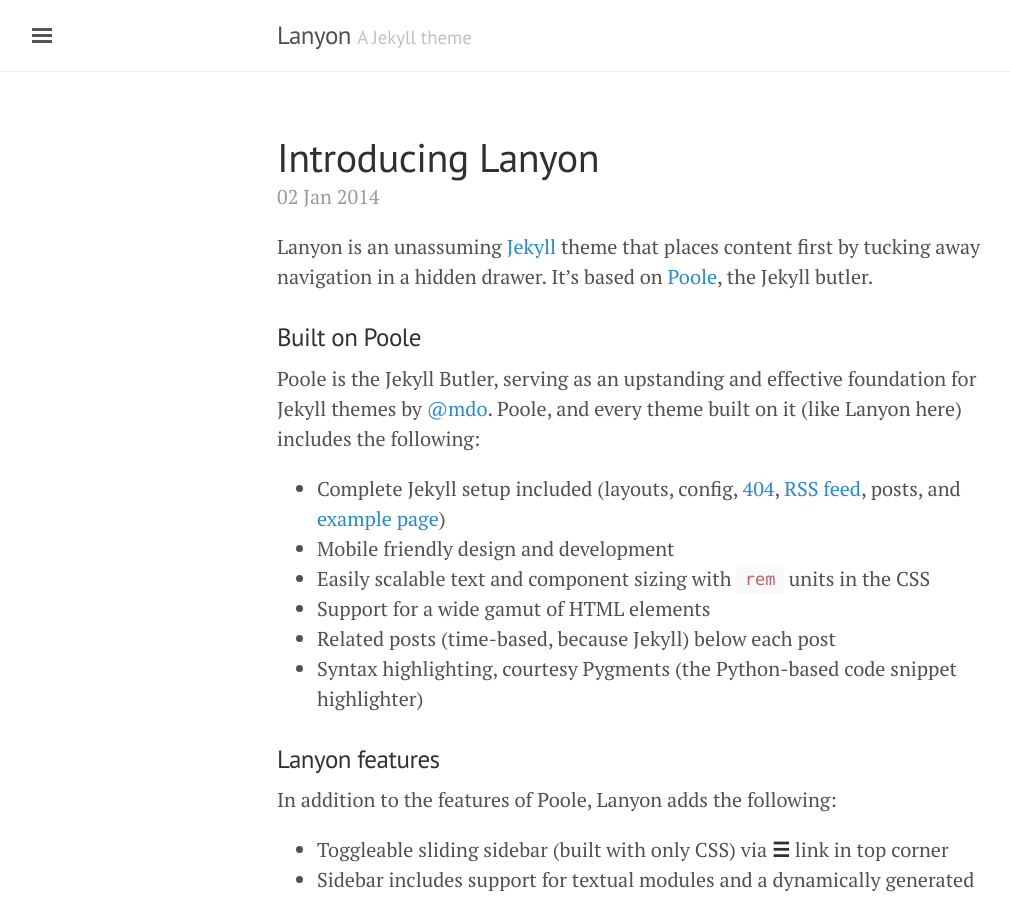
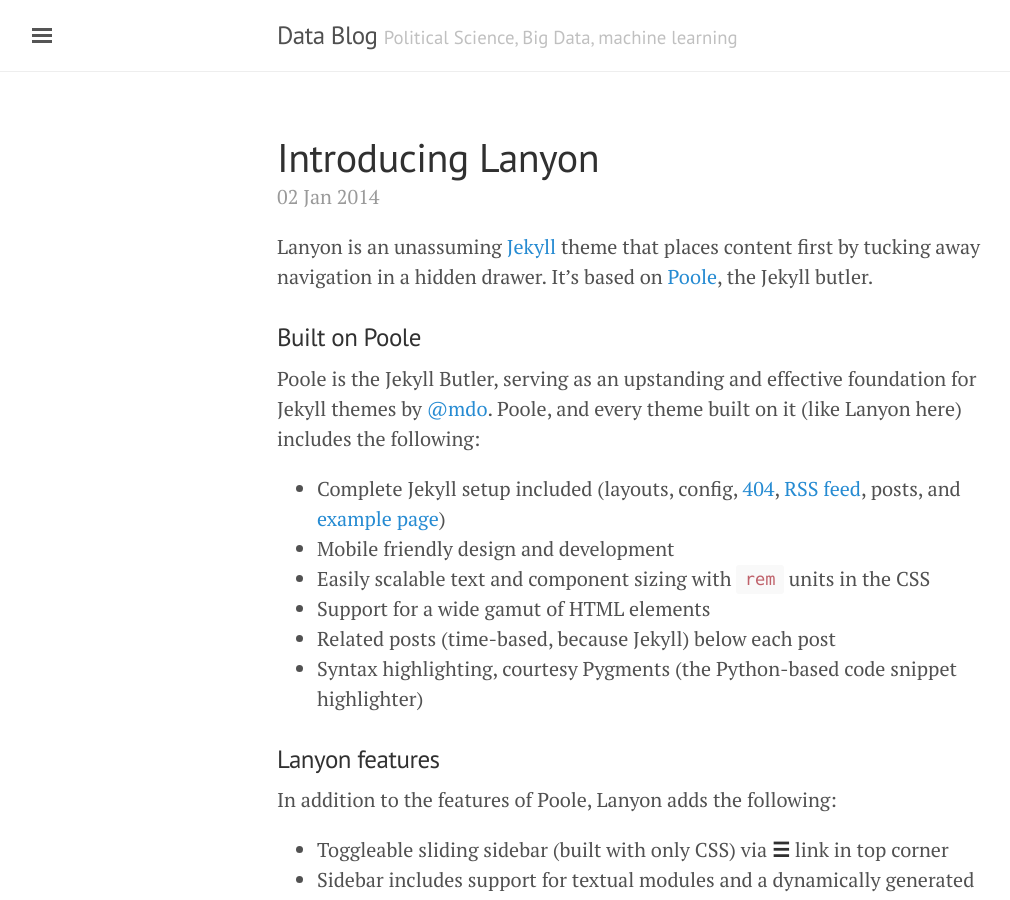
Before and after one commit to sonoshah/test, a Jekyll site: the page built from index.html, in a window 1280 px wide and 900 px high. Shown: the whole window, without its empty margins (3-1013 px from the left). Built offline with Jekyll 4.4.1, drawn with Linux system fonts in a browser that asks for light colours; the list of posts is cut into pages by our own code.

Commit message:
Configuration

```diff
--- a/_config.yml
+++ b/_config.yml
@@ -5,18 +5,18 @@
 permalink:           pretty
 
 # Setup
-title:               Lanyon
-tagline:             'A Jekyll theme'
-description:         'A reserved <a href="http://jekyllrb.com" target="_blank">Jekyll</a> theme that places the utmost gravity on content with a hidden drawer. Made by <a href="https://twitter.com/mdo" target="_blank">@mdo</a>.'
-url:                 http://lanyon.getpoole.com
+title:               Data Blog
+tagline:             'Political Science, Big Data, machine learning'
+description:         'Not really sure What this site will be yet'
+url:                 sonoshah.github.io
 baseurl:             ''
 paginate:            5
 
 # About/contact
 author:
-  name:              Mark Otto
-  url:               https://twitter.com/mdo
-  email:             markdotto@gmail.com
+  name:
+  url:
+  email:
 
 # Custom vars
 version:             1.0.0
```
